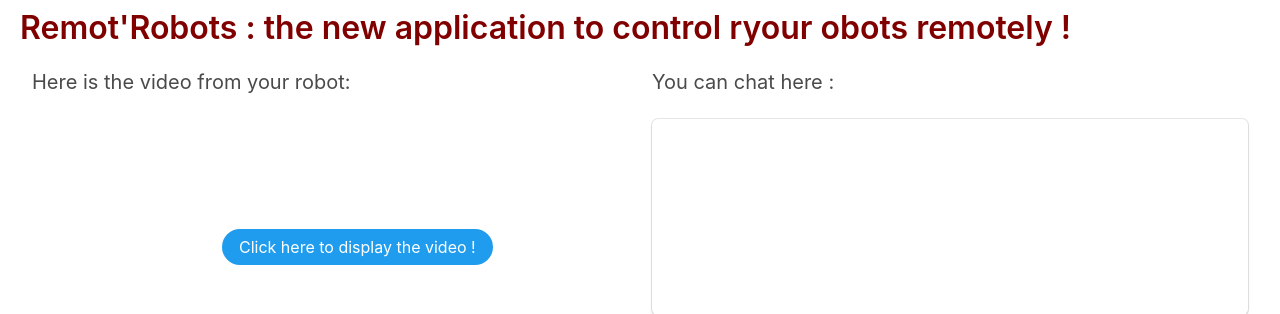
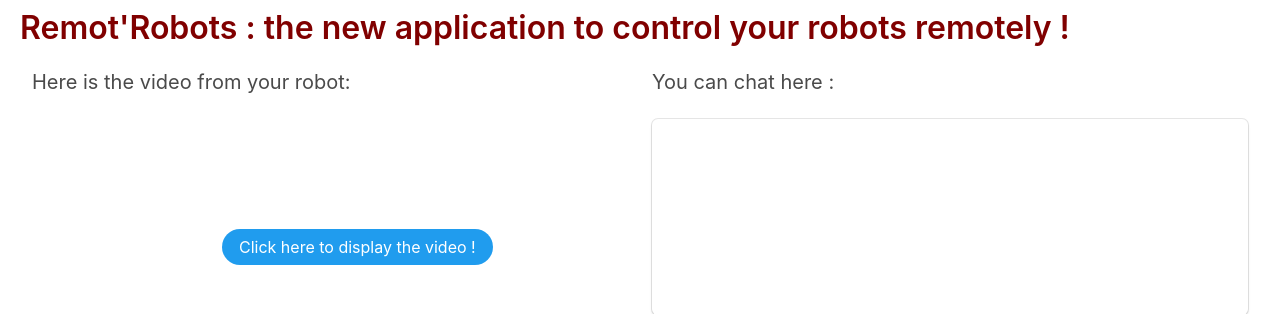
Before and after one commit to AB036/remote_robot, a Django app: page / in a window 1280 px wide. Shown: the top 314 px of the page. Run offline with Django 3.2, Linux system fonts and the light colour scheme; some libraries are stand-ins or nearby versions.

Commit message:
Corrected typo in the title

```diff
--- a/remote_robot_web/control_board/templates/control_board/index.html
+++ b/remote_robot_web/control_board/templates/control_board/index.html
@@ -12,7 +12,7 @@
 </head>
 <body>
     <!-- title of our project -->
-    <p class="title marge_left marge_right marge_up">Remot'Robots : the new application to control ryour obots remotely !</p>
+    <p class="title marge_left marge_right marge_up">Remot'Robots : the new application to control your robots remotely !</p>
     <div class="columns marge_left marge_right">
 
         <!-- first column is for the video -->
```
